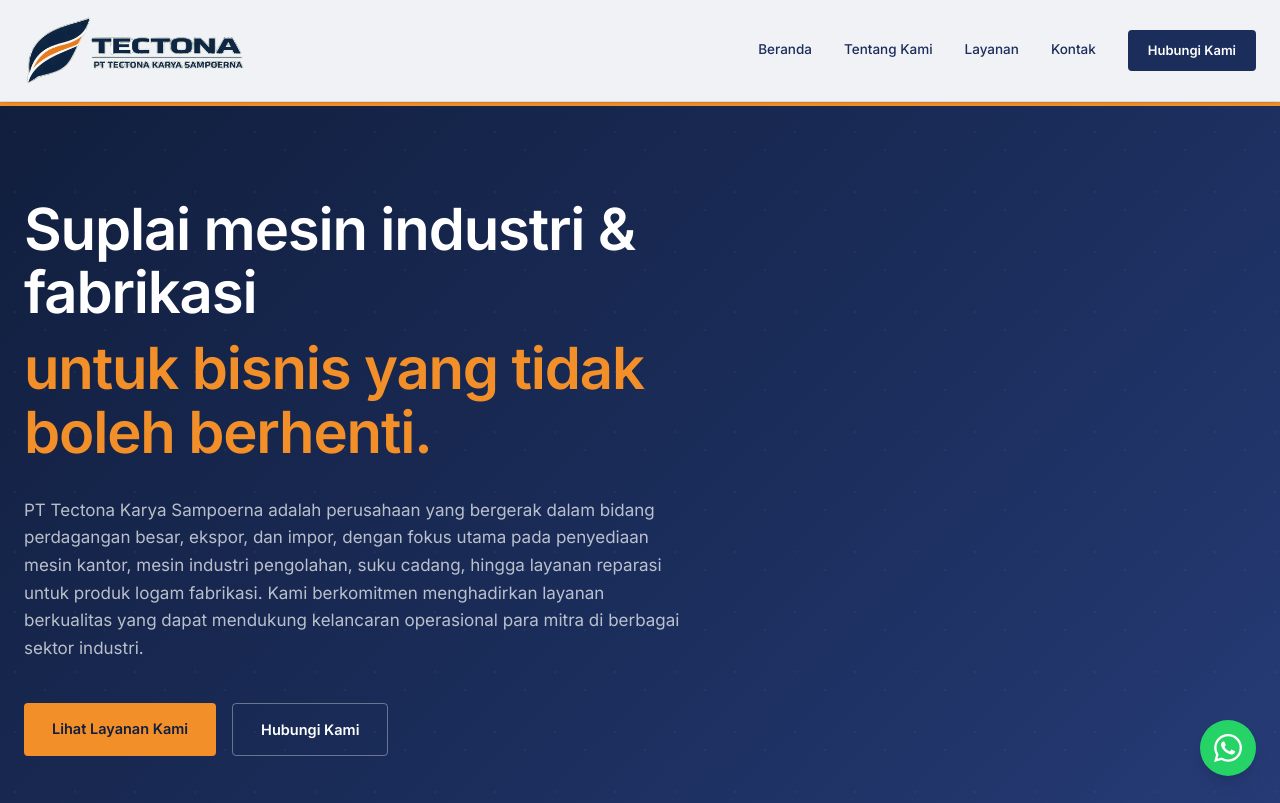
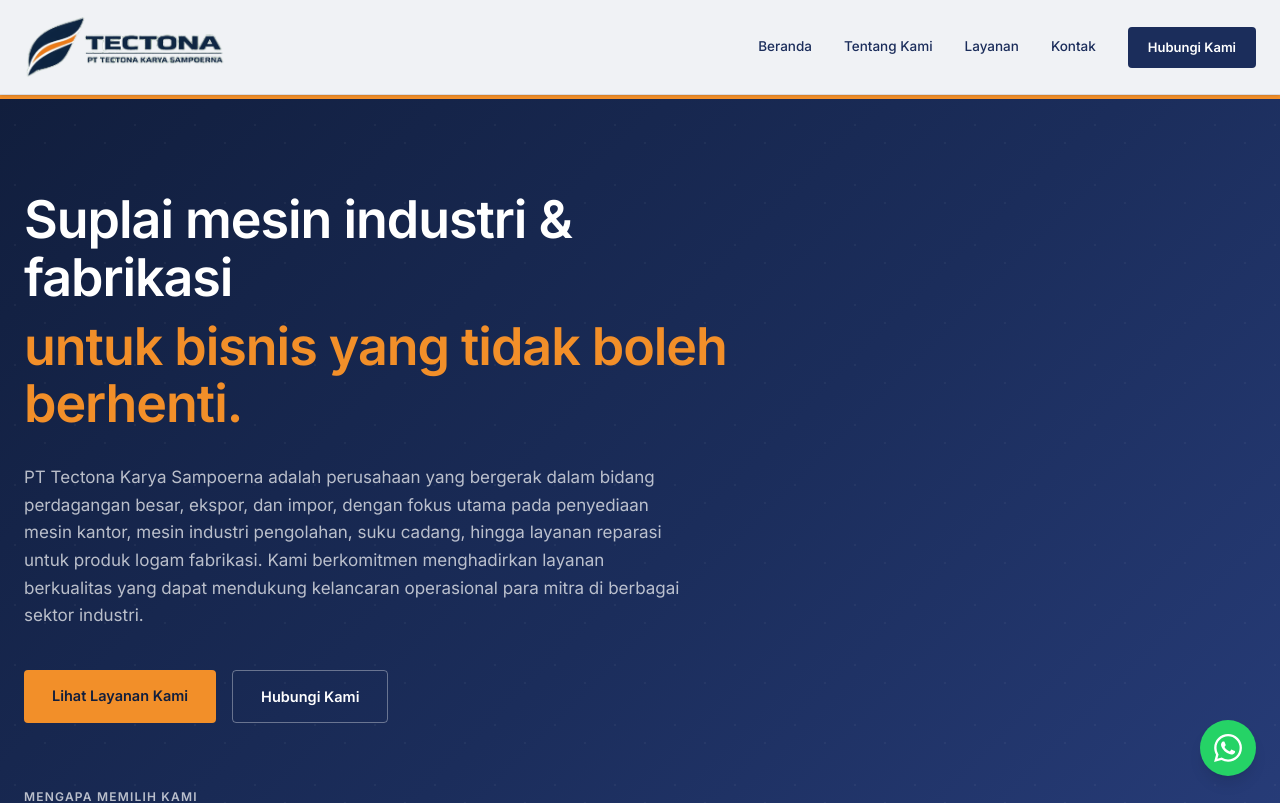
Before and after one commit to ifs20004-itdel/prototype, a Next.js app: page / in a window 1280 px wide. Shown: the top 803 px of the page. Built offline with nearby package versions, Linux system fonts and the light colour scheme.

Commit message:
style: sizing headline and logo

```diff
--- a/components/Hero.tsx
+++ b/components/Hero.tsx
@@ -31,7 +31,7 @@
       <div className="relative max-w-[1400px] mx-auto px-6 py-24 w-full">
         <div className="max-w-3xl">
           <h1
-            className="text-[44px] md:text-[58px] leading-[1.1] font-bold mb-3"
+            className="text-[44px] md:text-[52px] leading-[1.1] font-bold mb-3"
             style={{
               color: "white",
               fontFamily: "var(--font-plus-jakarta)",
@@ -41,7 +41,7 @@
             {heroContent.headline}
           </h1>
           <h1
-            className="text-[44px] md:text-[58px] leading-[1.1] font-bold mb-8"
+            className="text-[44px] md:text-[52px] leading-[1.1] font-bold mb-8"
             style={{
               color: "var(--orange)",
               fontFamily: "var(--font-plus-jakarta)",
--- a/components/Navbar.tsx
+++ b/components/Navbar.tsx
@@ -106,8 +106,8 @@
           <Image
             src="/logo.png"
             alt="PT. Tectona Karya Sampoerna"
-            width={220}
-            height={60}
+            width={200}
+            height={40}
             className="object-contain"
             priority
           />
```
